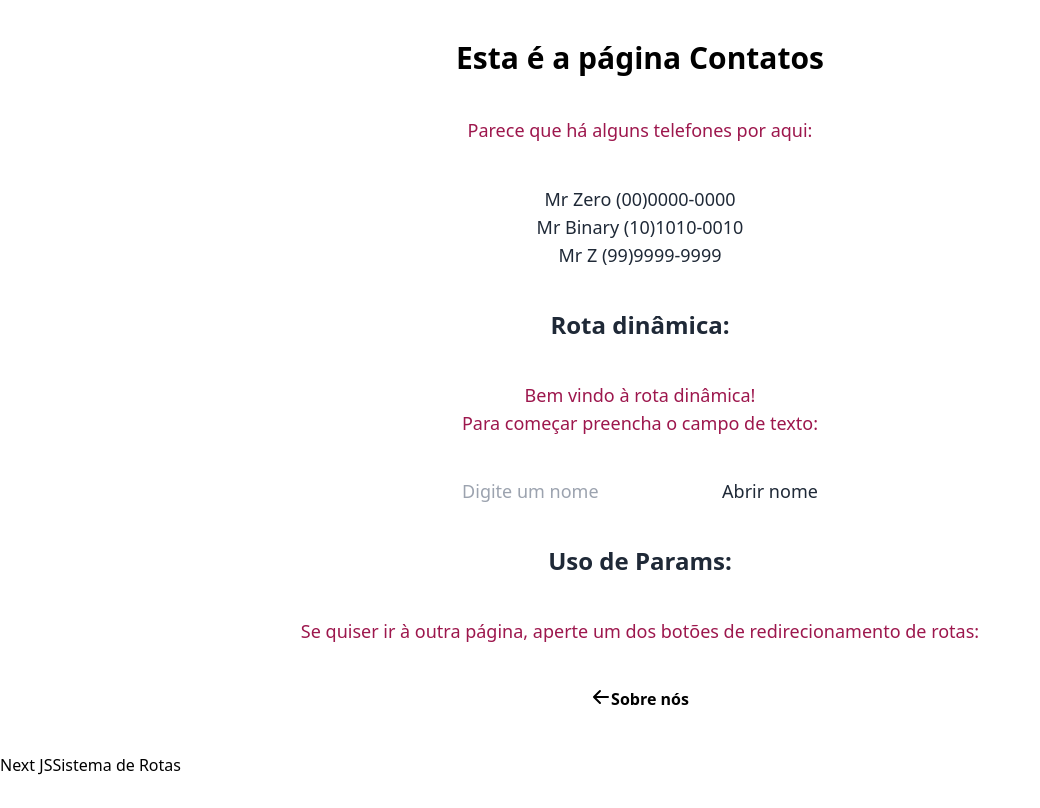
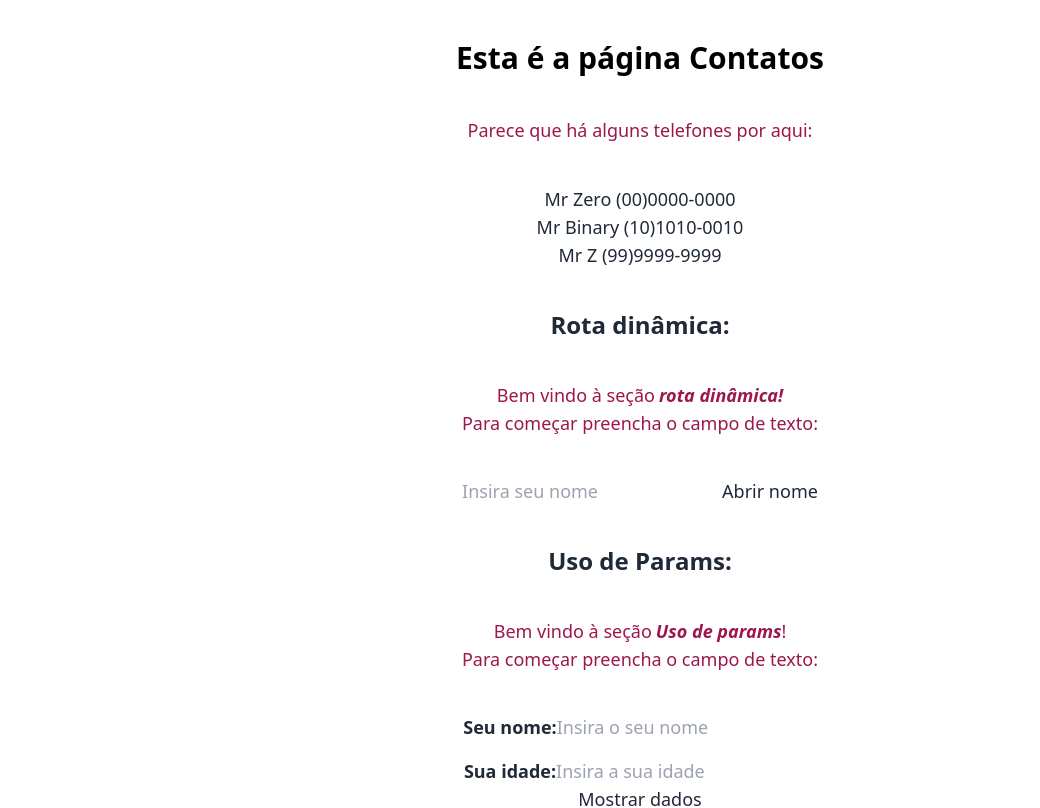
Before and after one commit to Danethree/rotas-next-js, a Next.js app: page /Contacts in a window 1280 px wide. Shown: the top 808 px of the page, without its empty margins (0-1040 px from the left). Built offline with nearby package versions, Linux system fonts and the light colour scheme.

Commit message:
Uso do Params

```diff
--- a/Components/Button/index.js
+++ b/Components/Button/index.js
@@ -5,7 +5,7 @@ export default function Button(props)
 {
     return(
 
-    <a href = {props.adressRef}>
+    <a href = {props.addressRef}>
         <button className="bg-red-500 hover:bg-red-700 text-white font-bold py-2 px-4 rounded-full m-2 py-4 ">
             {props.name}
         </button>
--- /dev/null
+++ b/Components/Form/index.js
@@ -0,0 +1,48 @@
+
+
+
+
+export default function Form(props){
+    return(
+        <div className="flex m-10 justify-center align-center">
+        <div class="flex-col items-center  border-pink-500 py-2">
+
+            <form className="d-flex  max-w-sm">
+
+              <div className="mb-4">
+                <label className="block text-pink-700 text-m font-bold mb-2" for="nome">
+                    {props.tituloform}
+                </label>
+                <input className="shadow appearance-none border rounded w-full py-2 px-3 text-gray-700 leading-tight focus:outline-none focus:shadow-outline"
+                    type="text"
+                    placeholder= {props.descricao}
+                    value = {props.entrada}
+                    onChange = {props.funcaoAoTrocar}
+                />
+              </div>
+
+              <div className="mb-6">
+                <label className="block text-pink-700 text-m font-bold mb-2" for="nome">
+                    {props.tituloform2}
+                </label>
+                <input className="shadow appearance-none border rounded w-full py-2 px-3 text-gray-700 leading-tight focus:outline-none focus:shadow-outline"
+                    type="number"
+                    placeholder= {props.descricao2}
+                    value = {props.entrada2}
+                    onChange = {props.funcaoAoTrocar2}
+                />
+              </div>
+
+
+
+                <button
+                    class="bg-pink-800 hover:bg-pink-700 border-pink-900 hover:border-pink-700 text-sm border-4 text-white py-1 px-2 rounded"
+                    type="button"
+                    onClick={props.funcaoClicarEmAlgo}> {props.nomeDoBotao}</button>
+
+            </form>
+        </div>
+
+    </div>
+    )
+}
--- a/Components/Input/index.js
+++ b/Components/Input/index.js
@@ -9,10 +9,14 @@ export default function Input(props)
      <div className="flex m-10 justify-center align-center">
         <div class="flex items-center border-b border-pink-500 py-2">
             <form className="d-flex  max-w-sm">
-
+              <div className="flex">
+              <label className="block text-pink-700 text-m font-bold mb-2" for="nome">
+                    {props.tituloform}
+                </label>
+              </div>
                 <input
                 type="text"
-                placeholder= "Digite um nome"
+                placeholder= {props.descricao}
                 value = {props.entrada}
                 onChange = {props.funcaoAoTrocar} />
 
--- a/pages/About/index.js
+++ b/pages/About/index.js
@@ -19,14 +19,14 @@ export default function About()
         </p>
         <div className="flex justify-center align-center">
         <Button
-              name={<svg xmlns="http://www.w3.org/2000/svg" className="h-5 w-5" viewBox="0 0 20 20" fill="currentColor">
-              <path fillRule="evenodd" d="M9.707 16.707a1 1 0 01-1.414 0l-6-6a1 1 0 010-1.414l6-6a1 1 0 011.414 1.414L5.414 9H17a1 1 0 110 2H5.414l4.293 4.293a1 1 0 010 1.414z" clipRule="evenodd" />
-            </svg>}
-              adressRef = "/"
+          name = {<svg xmlns="http://www.w3.org/2000/svg" className="h-6 w-6" fill="none" viewBox="0 0 24 24" stroke="currentColor" strokeWidth={2}>
+          <path strokeLinecap="round" strokeLinejoin="round" d="M3 12l2-2m0 0l7-7 7 7M5 10v10a1 1 0 001 1h3m10-11l2 2m-2-2v10a1 1 0 01-1 1h-3m-6 0a1 1 0 001-1v-4a1 1 0 011-1h2a1 1 0 011 1v4a1 1 0 001 1m-6 0h6" />
+          </svg>}
+          addressRef = "/"
         />
           <Button
               name="Contatos"
-              adressRef = "/Contacts"
+              addressRef = "/Contacts"
         />
 
 
--- a/pages/Contacts/[id]/nome.js
+++ b/pages/Contacts/[id]/nome.js
@@ -32,10 +32,21 @@ export default function nome(){
            </div>
                <div className = "flex justify-center align-center">
                <Button
-                name={<svg xmlns="http://www.w3.org/2000/svg" className="h-5 w-5" viewBox="0 0 20 20" fill="currentColor">
-                <path fillRule="evenodd" d="M9.707 16.707a1 1 0 01-1.414 0l-6-6a1 1 0 010-1.414l6-6a1 1 0 011.414 1.414L5.414 9H17a1 1 0 110 2H5.414l4.293 4.293a1 1 0 010 1.414z" clipRule="evenodd" />
-              </svg>}
-                adressRef = "/Contacts"/>
+                    name={<svg xmlns="http://www.w3.org/2000/svg" class="h-6 w-6" fill="none" viewBox="0 0 24 24" stroke="currentColor" stroke-width="2">
+                    <path stroke-linecap="round" stroke-linejoin="round" d="M10 19l-7-7m0 0l7-7m-7 7h18" />
+                  </svg>}
+                    addressRef = "/Contacts"
+               />
+                <Button
+                    name={<svg xmlns="http://www.w3.org/2000/svg" className="h-6 w-6" fill="none" viewBox="0 0 24 24" stroke="currentColor" strokeWidth={2}>
+                    <path strokeLinecap="round" strokeLinejoin="round" d="M3 12l2-2m0 0l7-7 7 7M5 10v10a1 1 0 001 1h3m10-11l2 2m-2-2v10a1 1 0 01-1 1h-3m-6 0a1 1 0 001-1v-4a1 1 0 011-1h2a1 1 0 011 1v4a1 1 0 001 1m-6 0h6" />
+                  </svg>}
+                    addressRef = "/"
+               />
+
+
+
+
 
                </div>
             <Footer/>
--- a/pages/Contacts/[id]/params.js
+++ b/pages/Contacts/[id]/params.js
@@ -1,15 +1,42 @@
 
 
 import {useRouter} from 'next/router'
+import Button from '../../../Components/Button';
 export default function params() {
 
     const route = useRouter();
-    const cod = route.query.id;
-    const seuNome = route.query.seuNome;
+    const nome = route.query.nome;
+    const idade = route.query.idade;
 
     return (<>
-    <h1>Rota params: {cod} {seuNome}</h1>
+      <h1 className = " text-3xl text-center text-bold text-pink-800 m-10">Página Params
+     </h1>
+    <p className = "text-lg font-light leading-relaxed mt-6 mb-4 text-pink-800 text-center">Seu nome é
+    <span className = "mx-1 font-bold">
+        {nome}
+    </span>
+    e você tem
+    <span className = "mx-1 font-bold">
+        {idade}
+    </span>
+    anos. Prazer em conhecê-lo(a)!
+    </p>
+    <div  className = "flex justify-center align-center">
+    <Button
+        name = {<svg xmlns="http://www.w3.org/2000/svg" class="h-6 w-6" fill="none" viewBox="0 0 24 24" stroke="currentColor" stroke-width="2">
+        <path stroke-linecap="round" stroke-linejoin="round" d="M10 19l-7-7m0 0l7-7m-7 7h18" />
+      </svg>}
+        addressRef = "/Contacts"
+    />
+    <Button
+        name = {<svg xmlns="http://www.w3.org/2000/svg" className="h-6 w-6" fill="none" viewBox="0 0 24 24" stroke="currentColor" strokeWidth={2}>
+        <path strokeLinecap="round" strokeLinejoin="round" d="M3 12l2-2m0 0l7-7 7 7M5 10v10a1 1 0 001 1h3m10-11l2 2m-2-2v10a1 1 0 01-1 1h-3m-6 0a1 1 0 001-1v-4a1 1 0 011-1h2a1 1 0 011 1v4a1 1 0 001 1m-6 0h6" />
+        </svg>}
+        addressRef = "/"
+    />
 
+    </div>
 
     </>)
+
 }
--- a/pages/Contacts/index.js
+++ b/pages/Contacts/index.js
@@ -5,19 +5,35 @@ import Input from "../../Components/Input";
 import {useRouter} from 'next/router';
 
 import React, { useState } from 'react';
+import Form from "../../Components/Form";
 
 
 
 export default function Contacts(){
   const router = useRouter();
   const [seuNome,setSeunome] = useState('');
+  const [nomeForm2,setNomeForm2] = useState('');
+  const [idade,setIdade] = useState('');
   const handleClick = ()=>
   {
       router.push(`/Contacts/${seuNome}/nome`)
   }
+  const handleClickForm2 = ()=>
+  {
+      router.push(`/Contacts/nome/params?nome=${nomeForm2}&idade=${idade}`)
+  }
   const handleChange = (e)=>
     {
         setSeunome(e.target.value);
+
+    }
+    const handleChangeForm2 = (e)=>
+    {
+        setNomeForm2(e.target.value);
+    }
+    const handleChangeFormIdade = (e)=>
+    {
+        setIdade(e.target.value);
     }
     return(
         <>
@@ -49,7 +65,11 @@ export default function Contacts(){
         Rota dinâmica:
       </h1>
       <p className="text-lg text-pink-800 text-center">
-        Bem vindo à rota dinâmica! <br/> Para começar preencha o campo de texto:
+        Bem vindo à seção
+        <span className="italic ml-1 font-bold">
+          rota dinâmica!
+        </span> <br/>
+        Para começar preencha o campo de texto:
       </p>
 
         <Input
@@ -57,6 +77,7 @@ export default function Contacts(){
         nomeDoBotao = "Abrir nome"
         funcaoAoTrocar = {handleChange}
         entrada = {seuNome}
+        descricao = "Insira seu nome"
       />
 
     </>
@@ -65,8 +86,26 @@ export default function Contacts(){
      <h1 className="text-2xl font-bold m-10 text-center">
         Uso de Params:
       </h1>
+      <p className="text-lg text-pink-800 text-center">
+        Bem vindo à seção
+        <span className="italic ml-1 font-bold">
+          Uso de params
+        </span>!<br/>
+        Para começar preencha o campo de texto:
+      </p>
 
-
+    <Form
+      tituloform = "Seu nome:"
+      descricao = "Insira o seu nome"
+      entrada = {nomeForm2}
+      funcaoAoTrocar = {handleChangeForm2}
+      tituloform2 = "Sua idade:"
+      descricao2 = "Insira a sua idade"
+      entrada2 = {idade}
+      funcaoAoTrocar2 = {handleChangeFormIdade}
+      funcaoClicarEmAlgo = {handleClickForm2}
+      nomeDoBotao = "Mostrar dados"
+    />
     </>
 
 
@@ -81,15 +120,14 @@ export default function Contacts(){
 
     <div className = " flex justify-center align-center m-10">
     <Button
-
-          name={<svg xmlns="http://www.w3.org/2000/svg" className="h-5 w-5" viewBox="0 0 20 20" fill="currentColor">
-          <path fillRule="evenodd" d="M9.707 16.707a1 1 0 01-1.414 0l-6-6a1 1 0 010-1.414l6-6a1 1 0 011.414 1.414L5.414 9H17a1 1 0 110 2H5.414l4.293 4.293a1 1 0 010 1.414z" clipRule="evenodd" />
+        name = {<svg xmlns="http://www.w3.org/2000/svg" className="h-6 w-6" fill="none" viewBox="0 0 24 24" stroke="currentColor" strokeWidth={2}>
+        <path strokeLinecap="round" strokeLinejoin="round" d="M3 12l2-2m0 0l7-7 7 7M5 10v10a1 1 0 001 1h3m10-11l2 2m-2-2v10a1 1 0 01-1 1h-3m-6 0a1 1 0 001-1v-4a1 1 0 011-1h2a1 1 0 011 1v4a1 1 0 001 1m-6 0h6" />
         </svg>}
-          adressRef = "/"
+        addressRef = "/"
     />
       <Button
           name="Sobre nós"
-          adressRef = "/About"
+          addressRef = "/About"
     />
     </div>
 
```
